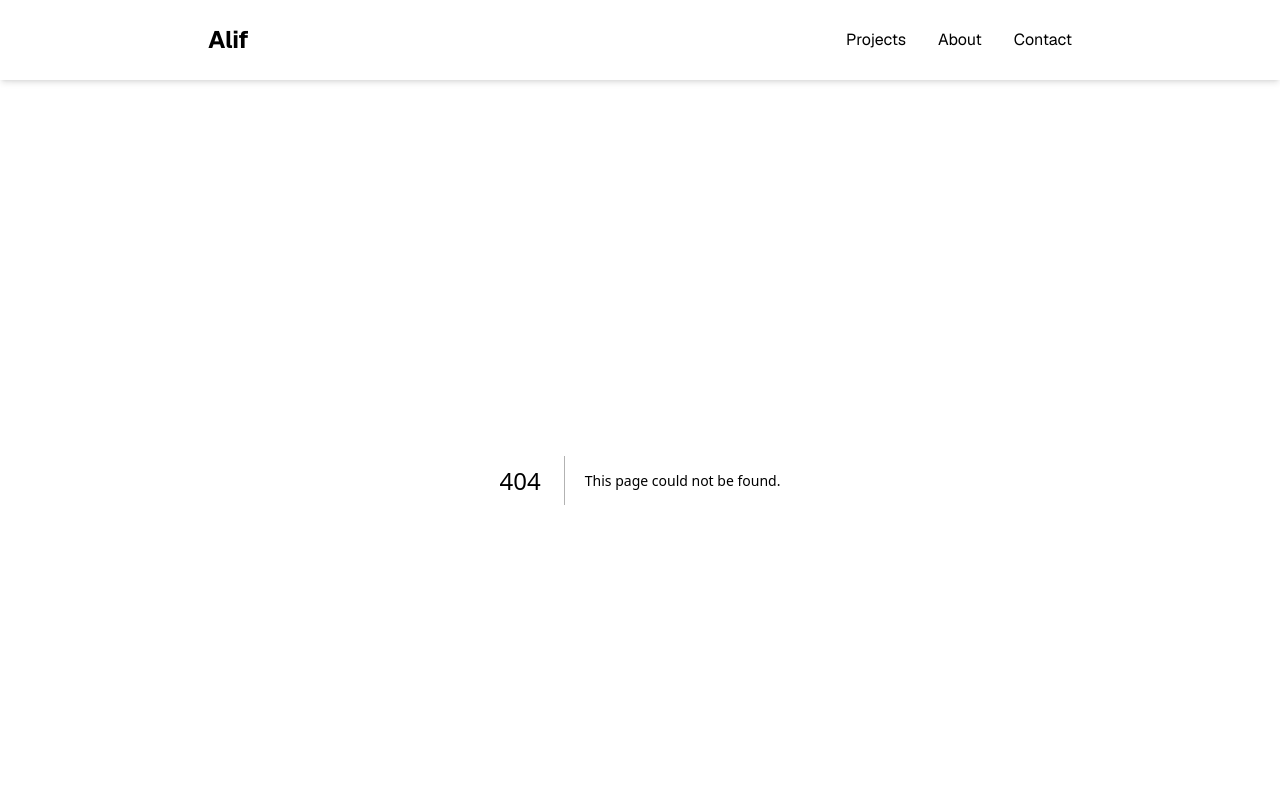
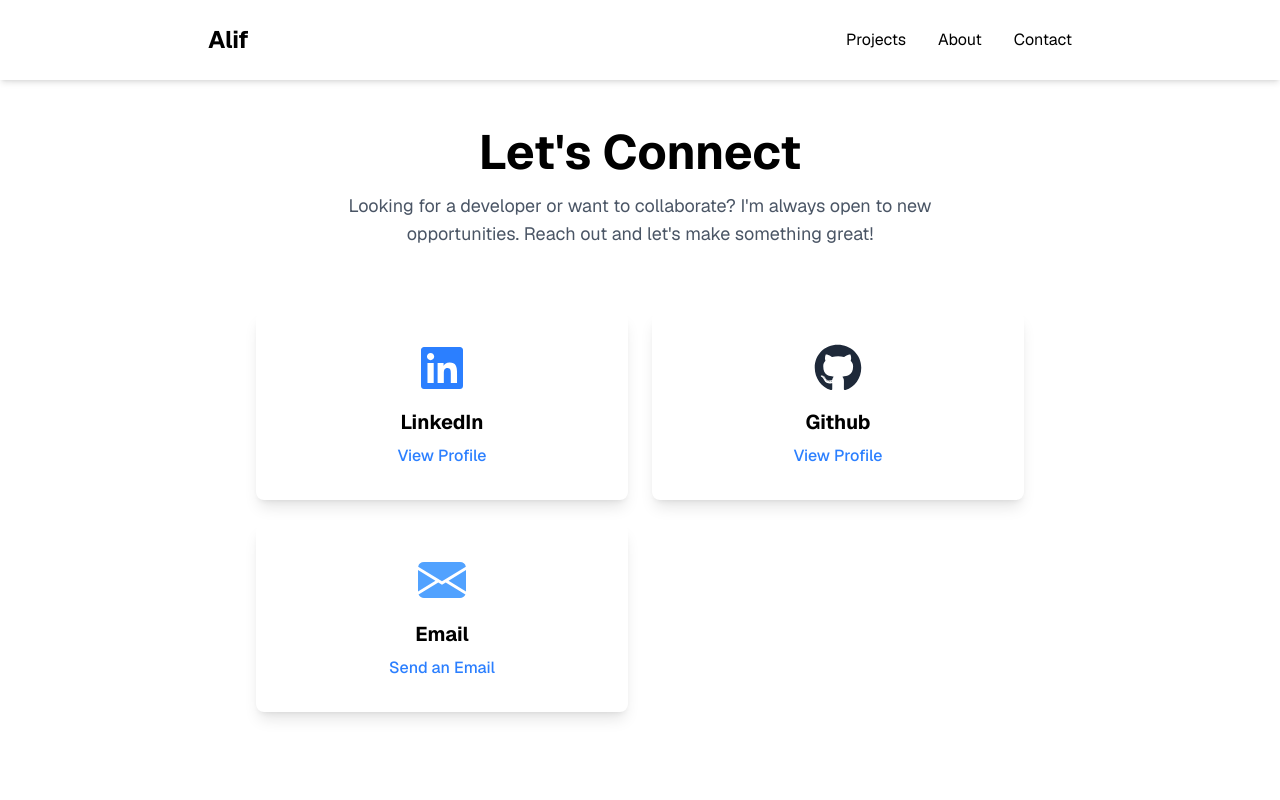
Before and after one commit to portgasalif/portofolio_Alfey, a Next.js app: page /contact in a window 1280 px wide. Before the commit this address had no page. Shown: the top 800 px of the page. Built offline with nearby package versions, Linux system fonts and the light colour scheme.

Commit message:
Add contact page and clean up about page imports
Introduces a new contact page with links to LinkedIn, GitHub, and email. Also removes the unused 'skills' import from the about page.

```diff
--- a/app/about/page.tsx
+++ b/app/about/page.tsx
@@ -1,4 +1,4 @@
-import { personalInfo, skills, stats } from "@/data/aboutData";
+import { personalInfo, stats } from "@/data/aboutData";
 
 export default function AboutPage() {
   return (
--- /dev/null
+++ b/app/contact/page.tsx
@@ -0,0 +1,62 @@
+import { FaGithub, FaLinkedin } from "react-icons/fa";
+import { BsFillEnvelopeFill } from "react-icons/bs";
+
+export default function ContactPage() {
+  return (
+    <div className="custom-container py-12">
+      <div className="text-center mb-16">
+        <h1 className="text-4xl sm:text-5xl font-bold mb-4">
+          Let&apos;s Connect
+        </h1>
+        <p className="text-lg text-gray-600 max-w-2xl mx-auto">
+          Looking for a developer or want to collaborate? I&apos;m always open
+          to new opportunities. Reach out and let&apos;s make something great!
+        </p>
+      </div>
+      <div className="max-w-3xl mx-auto grid grid-cols-1 md:grid-cols-2 gap-6 mb-12">
+        <a
+          href="https://www.linkedin.com/in/alif-fachrel-anargya/"
+          target="_blank"
+          rel="noopener noreferrer"
+          className="bg-white rounded-lg shadow-lg p-8 hover:shadow-xl transition-shadow text-center "
+        >
+          <div className="flex justify-center mb-4">
+            <FaLinkedin size={48} className="text-blue-500" />
+          </div>
+
+          <h3 className="text-xl font-bold mb-2">LinkedIn</h3>
+
+          <p className="text-blue-500 font-medium">View Profile</p>
+        </a>
+        <a
+          href="https://github.com/portgasalif"
+          target="_blank"
+          rel="noopener noreferrer"
+          className="bg-white rounded-lg shadow-lg p-8 hover:shadow-xl transition-shadow text-center "
+        >
+          <div className="flex justify-center mb-4">
+            <FaGithub size={48} className="text-gray-800" />
+          </div>
+
+          <h3 className="text-xl font-bold mb-2">Github</h3>
+
+          <p className="text-blue-500 font-medium">View Profile</p>
+        </a>
+        <a
+          href="mailto:aliffachrel@gmail.com"
+          target="_blank"
+          rel="noopener noreferrer"
+          className="bg-white rounded-lg shadow-lg p-8 hover:shadow-xl transition-shadow text-center "
+        >
+          <div className="flex justify-center mb-4">
+            <BsFillEnvelopeFill size={48} className="text-blue-400" />
+          </div>
+
+          <h3 className="text-xl font-bold mb-2">Email</h3>
+
+          <p className="text-blue-500 font-medium">Send an Email</p>
+        </a>
+      </div>
+    </div>
+  );
+}
```
